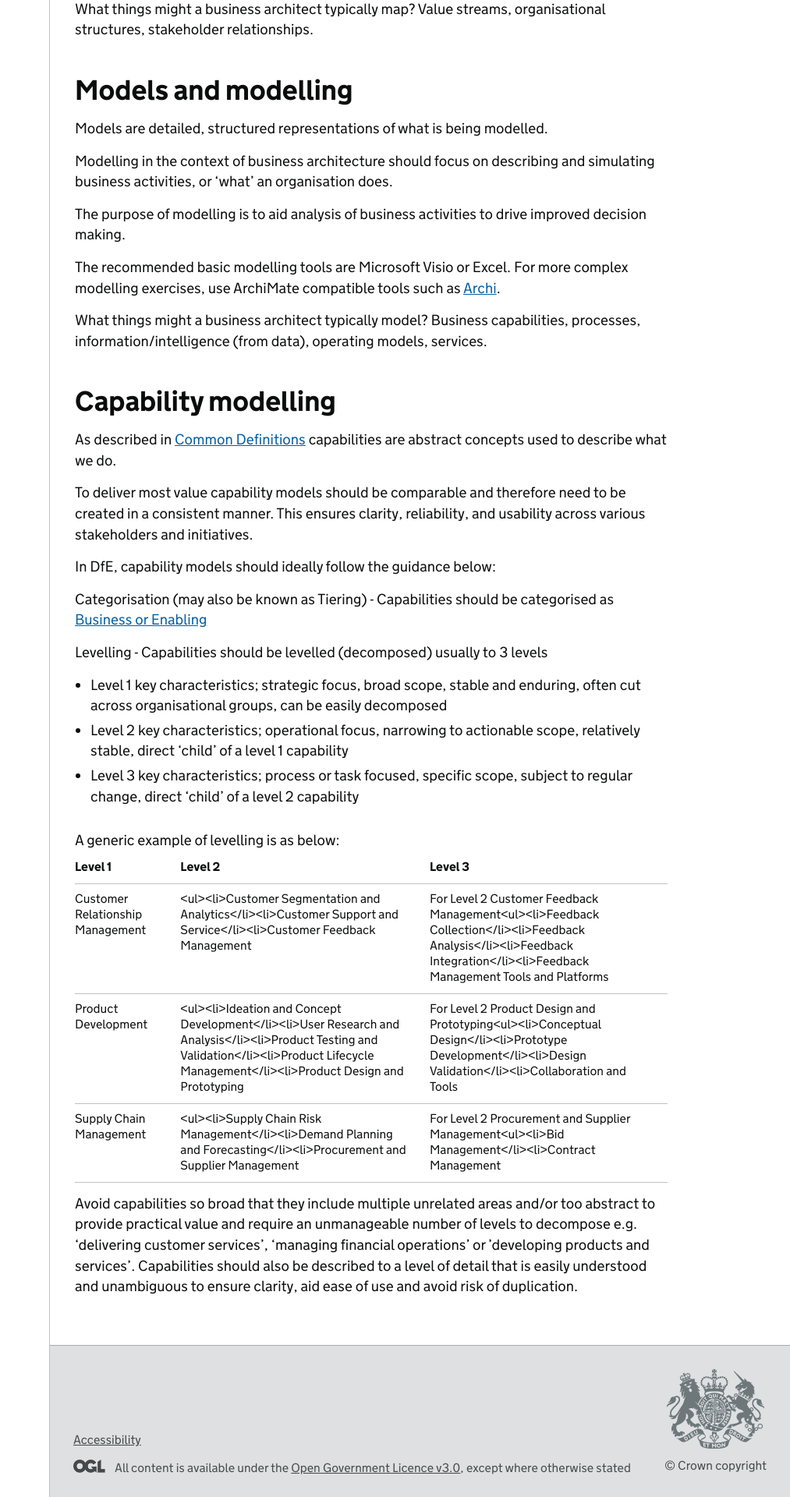
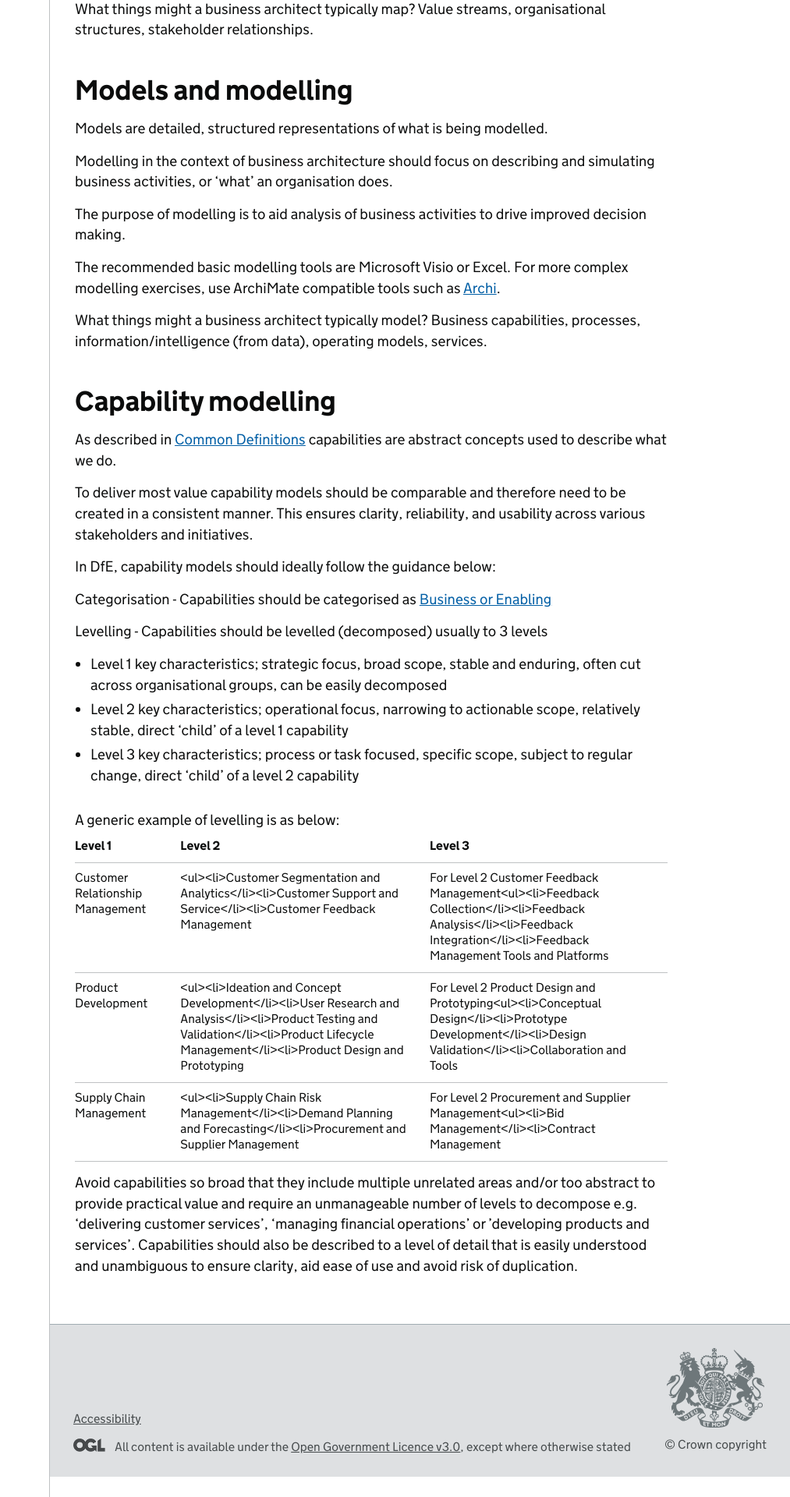
Before and after one commit to DFE-Digital/architecture, a Jekyll site: the page built from standards/business-architecture.md, in a window 1280 px wide. Shown: the part 1010-2930 px from the top of the page at 78% size, without its empty margins (267-1280 px from the left). Built offline with Jekyll 4.4.1, drawn with Linux system fonts in a browser that asks for light colours; our own code applies the rules of GitHub Pages for plain Markdown files.

Commit message:
Update business-architecture.md
Amendment

```diff
--- a/standards/business-architecture.md
+++ b/standards/business-architecture.md
@@ -49,7 +49,7 @@ To deliver most value capability models should be comparable and therefore need
 
 In DfE, capability models should ideally follow the guidance below:
 
-Categorisation (may also be known as Tiering) - Capabilities should be categorised as [Business or Enabling](https://dfe-digital.github.io/architecture/standards/common-definitions/#capability)
+Categorisation - Capabilities should be categorised as [Business or Enabling](https://dfe-digital.github.io/architecture/standards/common-definitions/#capability)
 
 Levelling - Capabilities should be levelled (decomposed) usually to 3 levels
 
```
